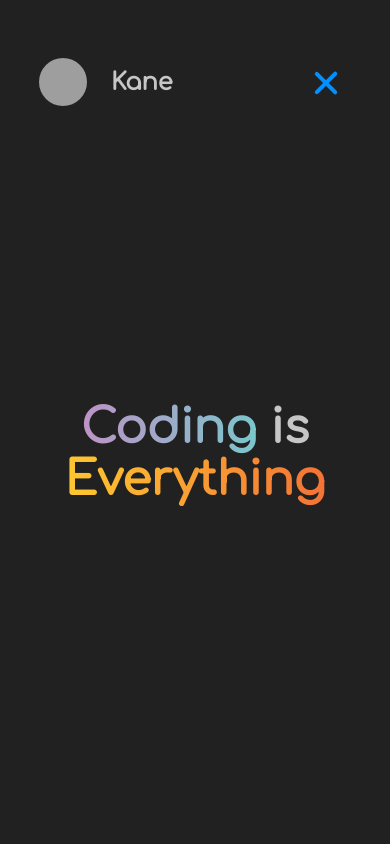
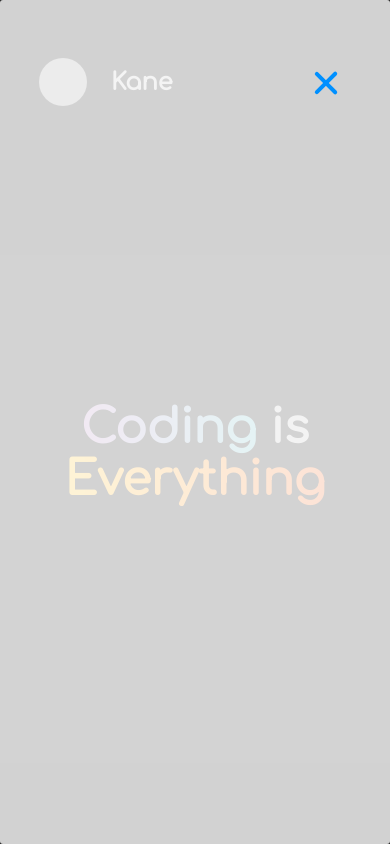
Before and after one commit to kane50613/ka1e, a Vue app: page / in a window 390 px wide. Both pictures are taken after a click on the element 326 px from the left and 82 px from the top of the page. Built offline with nearby package versions, Linux system fonts and the light colour scheme; grey boxes are pictures that could not be loaded.

Commit message:
navbar collapse!

```diff
--- a/src/components/Navbar.vue
+++ b/src/components/Navbar.vue
@@ -10,6 +10,9 @@
                 <div :class="`${menuOpen?'active ':''}menubtn one`"></div>
                 <div :class="`${menuOpen?'active ':''}menubtn two`"></div>
             </div>
+        </div>
+        <div class="menu" :class="menuOpen?'active':''">
+
         </div>
     </div>
 </template>
@@ -71,9 +74,10 @@ export default {
     }
 
     .menuButton {
+        position: relative;
+        z-index: 100;
         display: none;
         height: 100%;
-        z-index: 10;
         margin-top: 5px;
     }
 
@@ -92,6 +96,26 @@ export default {
 
     .menuButton .menubtn.two.active {
         transform: rotateZ(-45deg) translate(5px, -5px);
+    }
+
+    .menu {
+        visibility: hidden;
+        transition: 1s;
+        position: fixed;
+        top: 0;
+        left: 0;
+        width: 100%;
+        height: 100%;
+        margin-top: 0;
+        background-color: rgba(255,255,255,0);
+        display: block;
+        z-index: -1;
+    }
+
+    .menu.active {
+        z-index: 9;
+        visibility: visible;
+        background-color: rgba(255, 255, 255, 0.8);
     }
 
     @media (max-width: 800px) {
```
